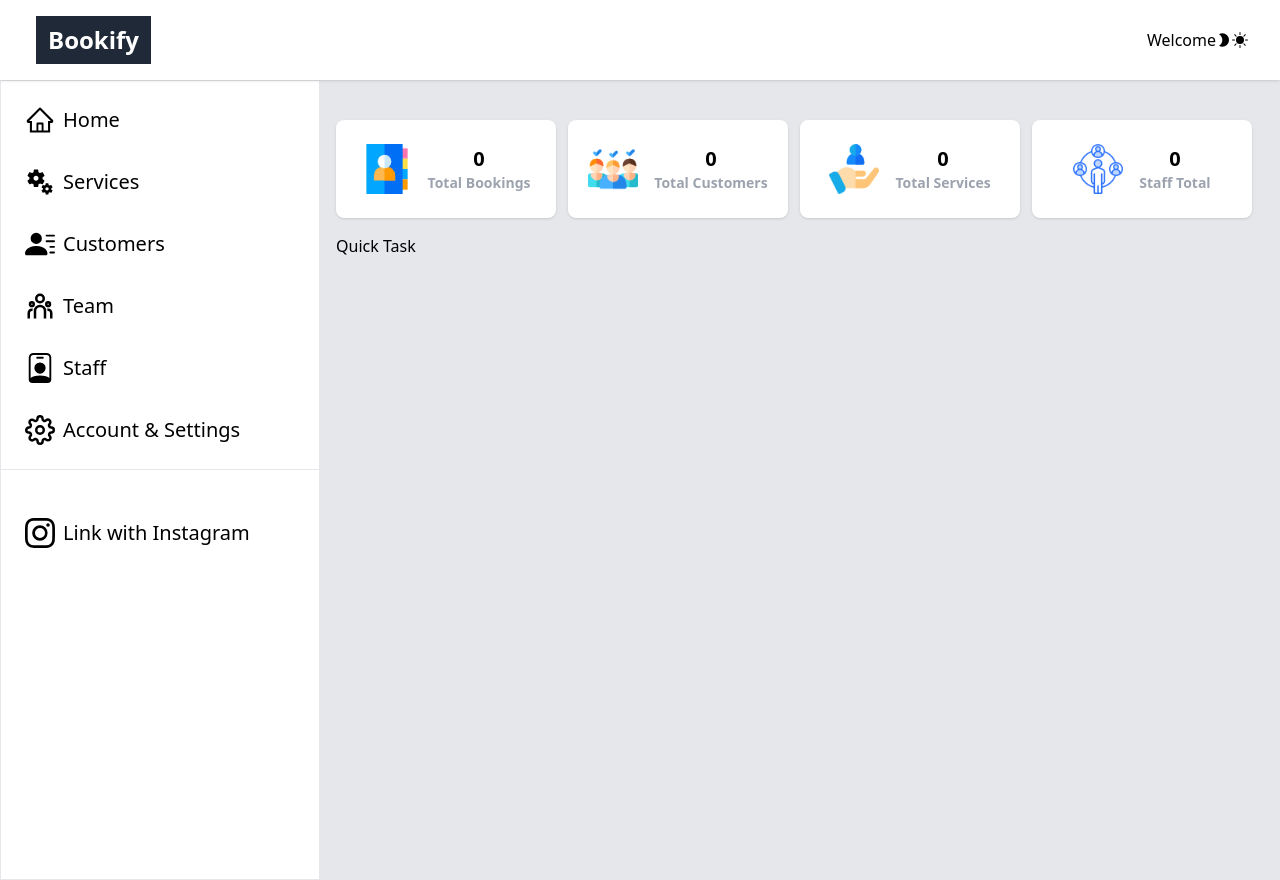
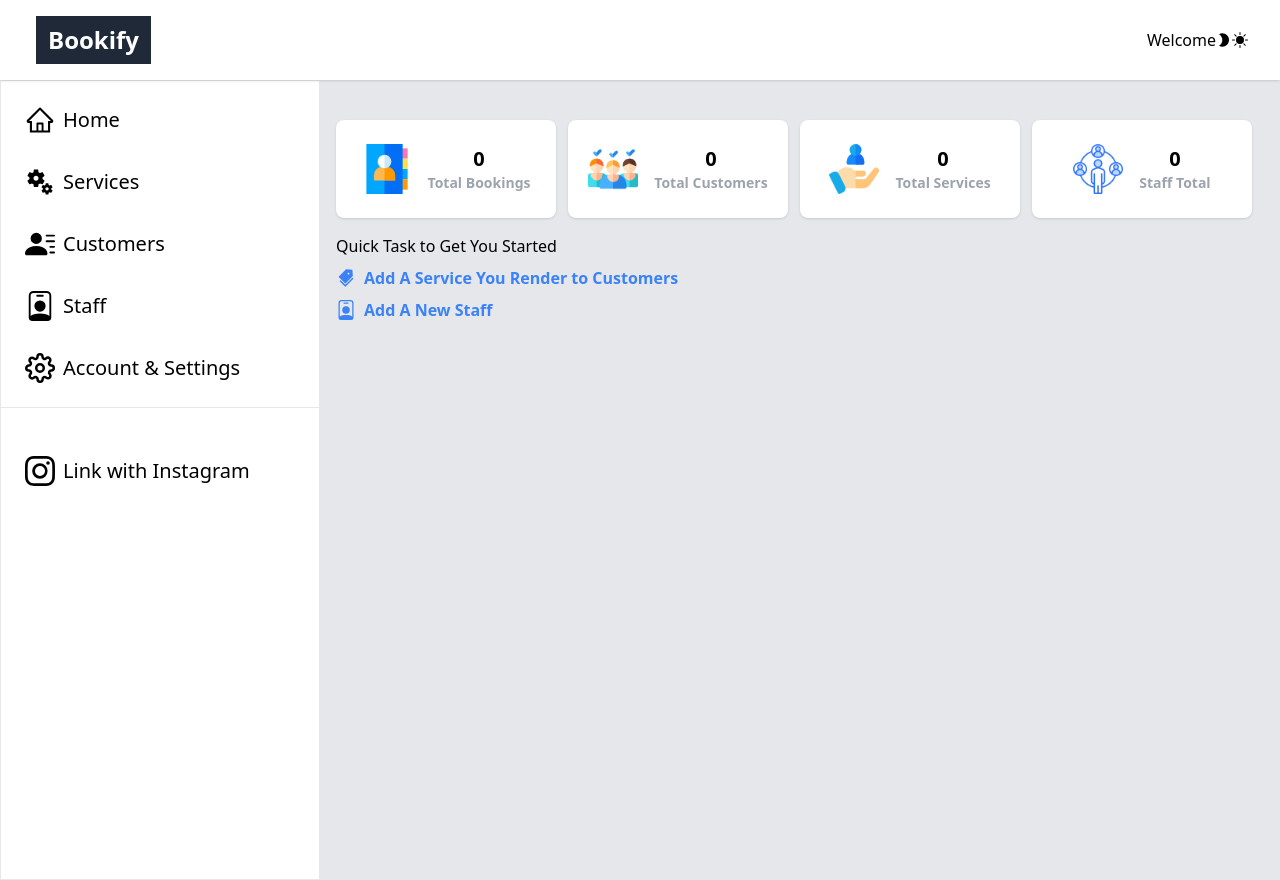
Before and after one commit to BisiDavi/square-booking, a Next.js app: page /admin in a window 1280 px wide. Built offline with nearby package versions, Linux system fonts and the light colour scheme.

Commit message:
dashboard updated

```diff
--- /dev/null
+++ b/components/Admin/ActivityOverview.tsx
@@ -0,0 +1,12 @@
+import ReportCard from "@/components/Card/ReportCard";
+import activities from "@/json/activities.json";
+
+export default function ActivityOverview() {
+  return (
+    <div className="overview flex items-center mt-10">
+      {activities.map((item, index) => (
+        <ReportCard key={`${item}-${index}`} report={item} />
+      ))}
+    </div>
+  );
+}
--- a/components/Admin/ActivityView.tsx
+++ /dev/null
@@ -1,13 +0,0 @@
-export default function ActivityView() {
-  return (
-    <div className="w-1/4">
-      <h4 className="font-bold">Overview</h4>
-      <ul>
-        <li>Total Bookings</li>
-        <li>Total Customers</li>
-        <li>Total Services</li>
-        <li>Total Staff</li>
-      </ul>
-    </div>
-  );
-}
--- /dev/null
+++ b/components/Admin/QuickLinks.tsx
@@ -0,0 +1,42 @@
+import { AiFillTags } from "react-icons/ai";
+import { BsPersonBadge } from "react-icons/bs";
+import Link from "next/link";
+
+interface Props {
+  icon: JSX.Element;
+  text: string;
+  link: string;
+}
+
+function QuicLinkItem({ icon, text, link }: Props) {
+  return (
+    <li>
+      <Link href={link}>
+        <a className="font-bold my-2 text-blue-500 hover:text-red-500 flex items-center">
+          {icon}
+          {text}
+        </a>
+      </Link>
+    </li>
+  );
+}
+
+export default function QuickLinks() {
+  return (
+    <div className="quick-task mt-4">
+      <h3 className="font-medium">Quick Task to Get You Started</h3>
+      <ul>
+        <QuicLinkItem
+          icon={<AiFillTags className="mr-2 text-xl" />}
+          text="Add A Service You Render to Customers"
+          link="admin/services"
+        />
+        <QuicLinkItem
+          icon={<BsPersonBadge className="mr-2 text-xl" />}
+          text=" Add A New Staff"
+          link="admin/staff"
+        />
+      </ul>
+    </div>
+  );
+}
--- /dev/null
+++ b/json/activities.json
@@ -0,0 +1,6 @@
+[
+  { "text": "Total Bookings", "count": 0, "icon": "/bookingIcon.png" },
+  { "text": "Total Customers", "count": 0, "icon": "/customer.png" },
+  { "text": "Total Services", "count": 0, "icon": "/services.png" },
+  { "text": "Staff Total ", "count": 0, "icon": "staff.png" }
+]
--- a/json/dashboard-sidebar.json
+++ b/json/dashboard-sidebar.json
@@ -3,7 +3,6 @@
     { "link": "/admin", "text": "Home" },
     { "link": "/admin/services", "text": "Services" },
     { "link": "/admin/customers", "text": "Customers" },
-    { "link": "/admin/team", "text": "Team" },
     { "link": "/admin/staff", "text": "Staff" },
     { "link": "/admin/settings", "text": "Account & Settings" }
   ],
--- a/pages/admin/index.tsx
+++ b/pages/admin/index.tsx
@@ -1,24 +1,12 @@
-import ReportCard from "@/components/Card/ReportCard";
 import AdminLayoutPage from "@/layout/Admin-layout";
-
-const activityOverview = [
-  { text: "Total Bookings", count: 0, icon: "/bookingIcon.png" },
-  { text: "Total Customers", count: 0, icon: "/customer.png" },
-  { text: "Total Services", count: 0, icon: "/services.png" },
-  { text: "Staff Total ", count: 0, icon: "staff.png" },
-];
+import QuickLinks from "@/components/Admin/QuickLinks";
+import ActivityOverview from "@/components/Admin/ActivityOverView";
 
 export default function Dashboard() {
   return (
     <AdminLayoutPage>
-      <div className="overview flex items-center mt-10">
-        {activityOverview.map((item, index) => (
-          <ReportCard key={`${item}-${index}`} report={item} />
-        ))}
-      </div>
-      <div className="quick-task mt-4">
-        <h3 className="font-medium">Quick Task</h3>
-      </div>
+      <ActivityOverview />
+      <QuickLinks />
     </AdminLayoutPage>
   );
 }
--- a/pages/admin/team.tsx
+++ /dev/null
@@ -1,9 +0,0 @@
-import AdminLayoutPage from "@/layout/Admin-layout";
-
-export default function Teampage() {
-  return (
-    <AdminLayoutPage>
-      <h1>Team page</h1>
-    </AdminLayoutPage>
-  );
-}
```
